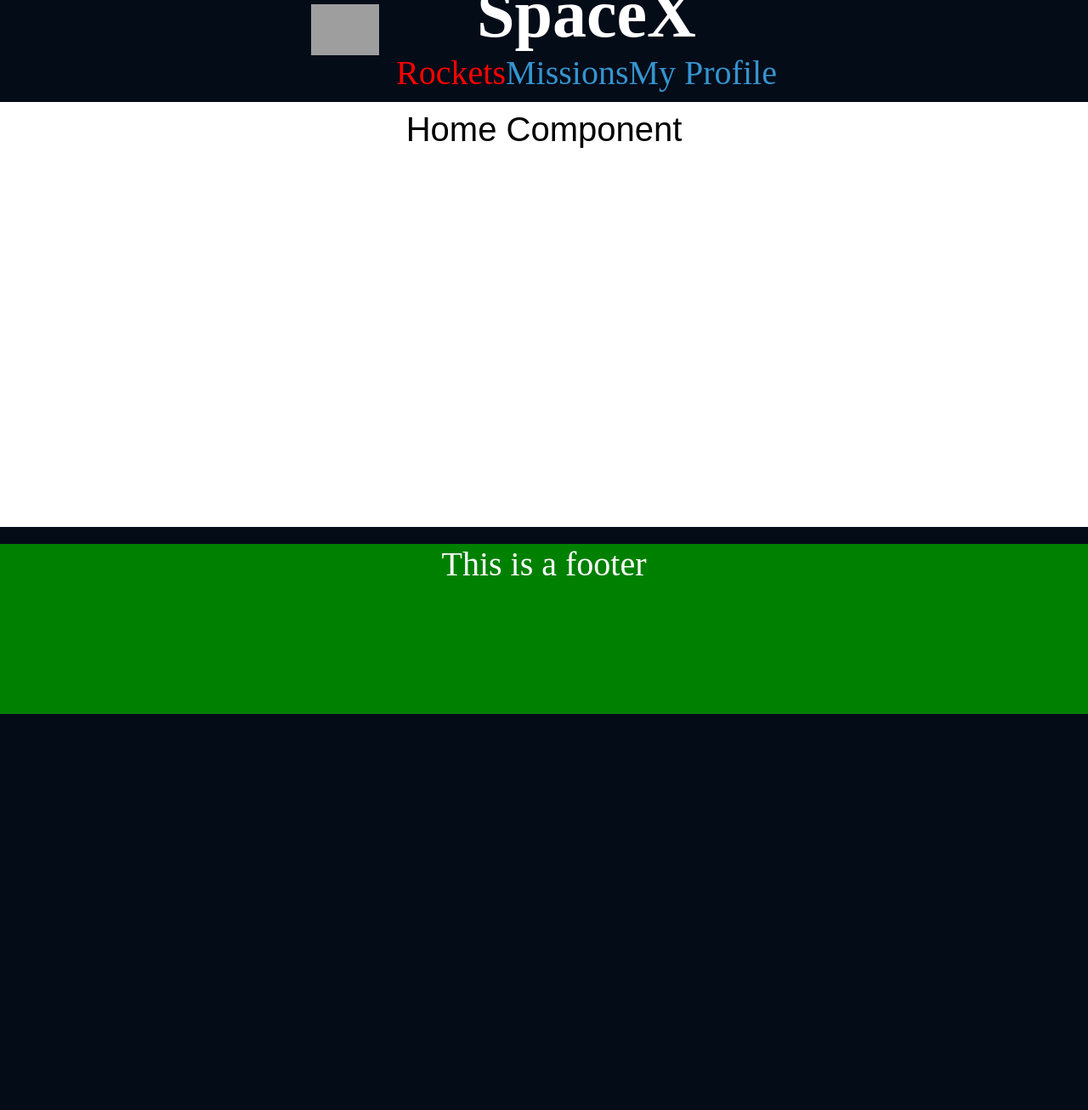
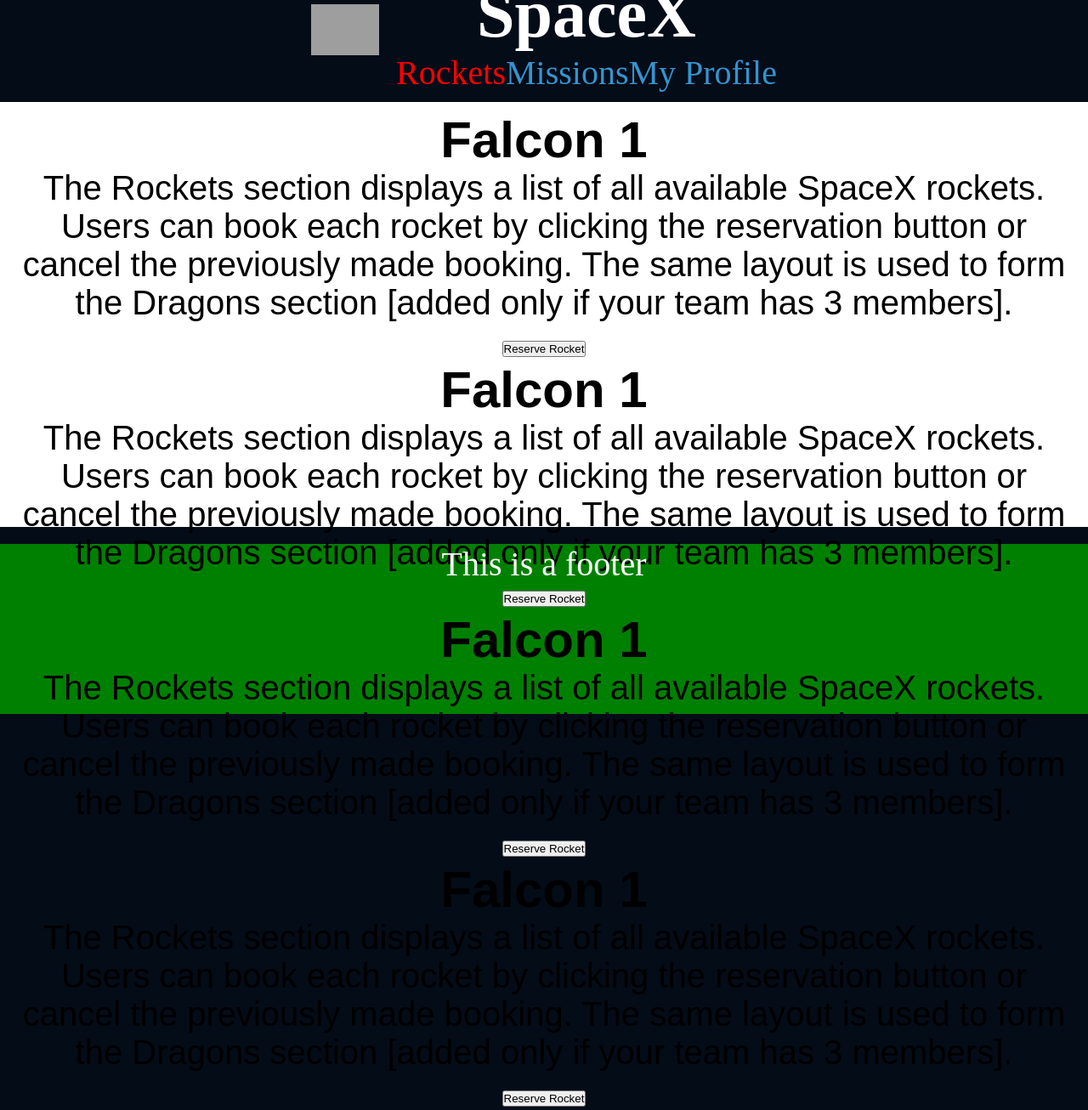
Before and after one commit to roniy68/spaceX, a React (Create React App) app: page / in a window 1280 px wide. Shown: the whole page at 85% size. Before the commit the page ends 840 px from the top, so only its background shows below. Built offline with nearby package versions, Linux system fonts and the light colour scheme; grey boxes are pictures that could not be loaded.

Commit message:
hard code data to be used

```diff
--- a/src/containers/Home/Home.jsx
+++ b/src/containers/Home/Home.jsx
@@ -3,7 +3,64 @@
 
 const Home = () => (
   <div className="home">
-    Home Component
+    <ul>
+      <li>
+        <div />
+        <div>
+          <h2>Falcon 1</h2>
+          <p>
+            The Rockets section displays a list of all available SpaceX rockets.
+            Users can book each rocket by clicking the reservation button
+            or cancel the previously made booking.
+            The same layout is used to form the Dragons section
+            [added only if your team has 3 members].
+          </p>
+          <button type="button">Reserve Rocket</button>
+        </div>
+      </li>
+      <li>
+        <div />
+        <div>
+          <h2>Falcon 1</h2>
+          <p>
+            The Rockets section displays a list of all available SpaceX rockets.
+            Users can book each rocket by clicking the reservation button
+            or cancel the previously made booking.
+            The same layout is used to form the Dragons section
+            [added only if your team has 3 members].
+          </p>
+          <button type="button">Reserve Rocket</button>
+        </div>
+      </li>
+      <li>
+        <div />
+        <div>
+          <h2>Falcon 1</h2>
+          <p>
+            The Rockets section displays a list of all available SpaceX rockets.
+            Users can book each rocket by clicking the reservation button
+            or cancel the previously made booking.
+            The same layout is used to form the Dragons section
+            [added only if your team has 3 members].
+          </p>
+          <button type="button">Reserve Rocket</button>
+        </div>
+      </li>
+      <li>
+        <div />
+        <div>
+          <h2>Falcon 1</h2>
+          <p>
+            The Rockets section displays a list of all available SpaceX rockets.
+            Users can book each rocket by clicking the reservation button
+            or cancel the previously made booking.
+            The same layout is used to form the Dragons section
+            [added only if your team has 3 members].
+          </p>
+          <button type="button">Reserve Rocket</button>
+        </div>
+      </li>
+    </ul>
   </div>
 );
 
--- a/src/containers/Missions/Missions.jsx
+++ b/src/containers/Missions/Missions.jsx
@@ -1,7 +1,36 @@
 const Missions = () => (
-  <div>
-    Missions
-  </div>
+  <table>
+    <tr>
+      <th>missions</th>
+      <th>description</th>
+      <th>status</th>
+      <th>s/n</th>
+    </tr>
+    <tr>
+      <td>thiacom</td>
+      <td>thiacom</td>
+      <td>thiacom</td>
+      <td>thiacom</td>
+    </tr>
+    <tr>
+      <td>thiacom</td>
+      <td>thiacom</td>
+      <td>thiacom</td>
+      <td>thiacom</td>
+    </tr>
+    <tr>
+      <td>thiacom</td>
+      <td>thiacom</td>
+      <td>thiacom</td>
+      <td>thiacom</td>
+    </tr>
+    <tr>
+      <td>thiacom</td>
+      <td>thiacom</td>
+      <td>thiacom</td>
+      <td>thiacom</td>
+    </tr>
+  </table>
 );
 
 export default Missions;
--- a/src/containers/Profile/Profile.jsx
+++ b/src/containers/Profile/Profile.jsx
@@ -1,6 +1,23 @@
 const Profile = () => (
   <div>
-    Profile
+    <div>
+      <h2>My Missions</h2>
+      <ul>
+        <li>Tesla</li>
+        <li>Tesla</li>
+        <li>Tesla</li>
+        <li>Tesla</li>
+      </ul>
+    </div>
+    <div>
+      <h2>My Rockets</h2>
+      <ul>
+        <li>Tesla</li>
+        <li>Tesla</li>
+        <li>Tesla</li>
+        <li>Tesla</li>
+      </ul>
+    </div>
   </div>
 );
 
```
Also changed, not shown: src/containers/Home/rocketSlice.js (added), src/containers/Missions/missionSlice.js (added).
